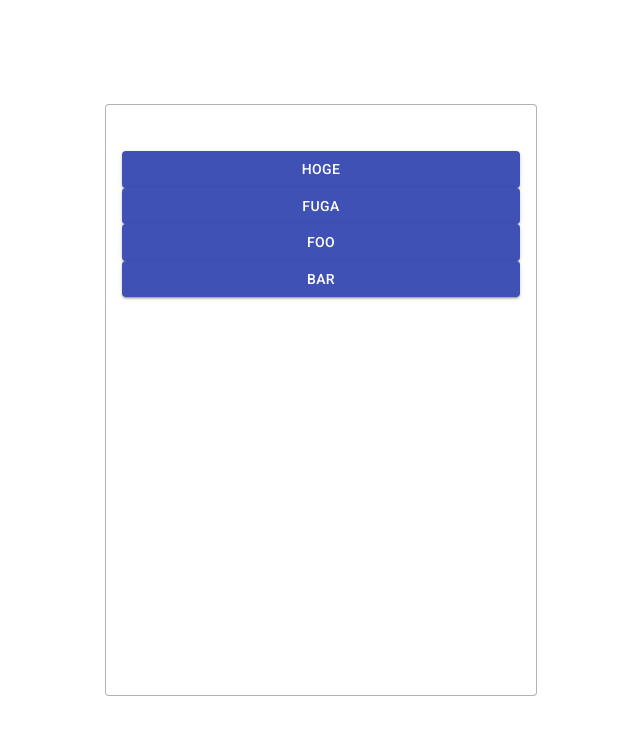
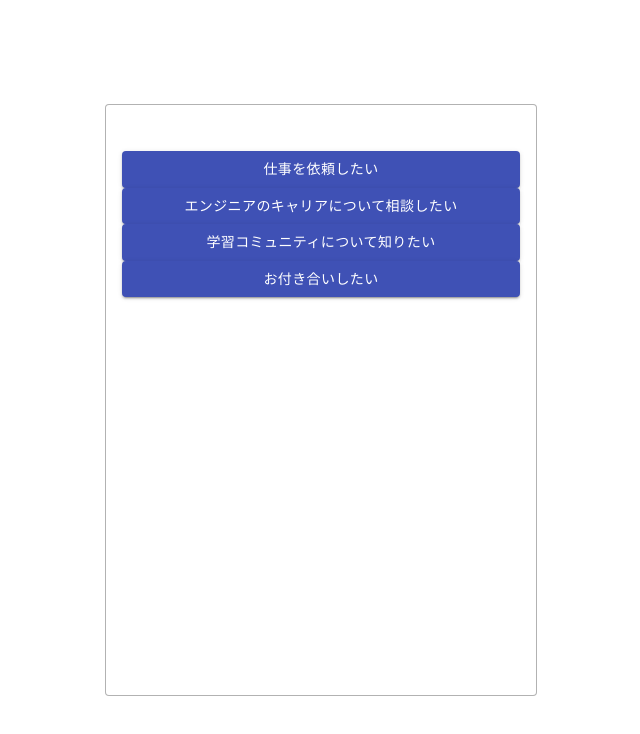
Before and after one commit to ssss-seiya/chatbot, a React (Create React App) app: page / in a window 1280 px wide. Shown: the top 734 px of the page, without its empty margins (319-959 px from the left). Built offline with nearby package versions, Linux system fonts and the light colour scheme.

Commit message:
[]defaultDatasetの値を表示させるように

```diff
--- a/src/components/AnswersList.jsx
+++ b/src/components/AnswersList.jsx
@@ -4,10 +4,9 @@ import {Answer} from './index'
 const AnswersList = (props) => {
   return (
     <div className='c-grid__answer'>
-      <Answer content={'hoge'}/>
-      <Answer content={'fuga'}/>
-      <Answer content={'foo'}/>
-      <Answer content={'bar'}/>
+      {props.answers.map((value, index) => {
+        return <Answer content={value.content} key={index.toString()} />
+      })}
     </div>
   )
 }
```
